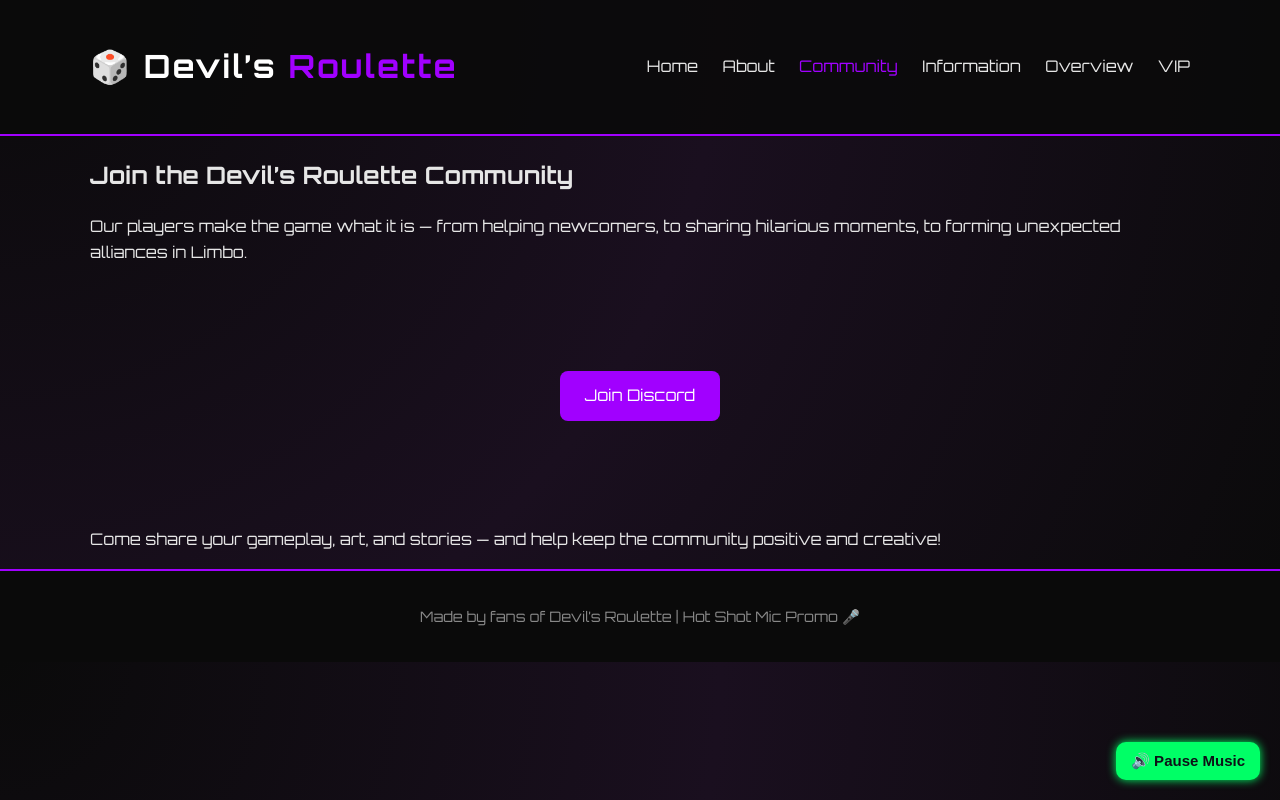
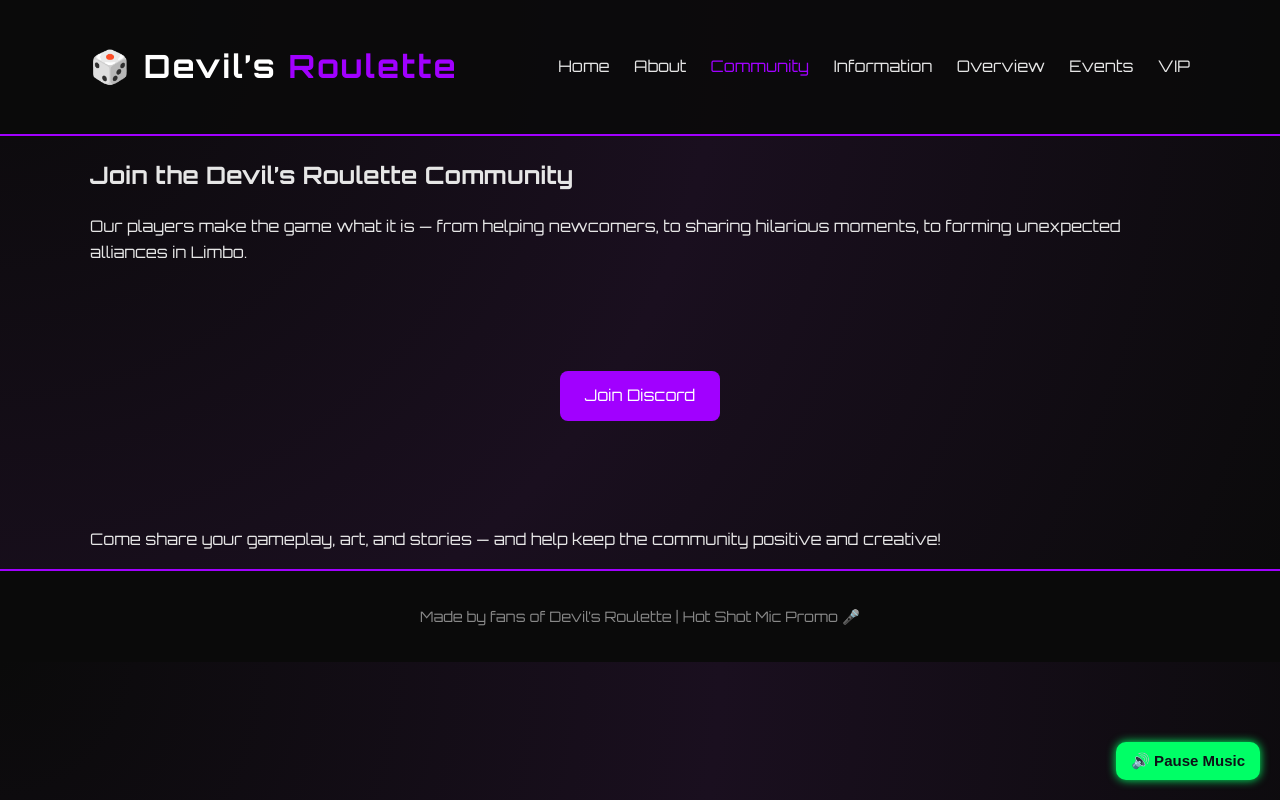
Before and after one commit to Dakotafever/Dakotas-Management, a plain HTML site: page community.html in a window 1280 px wide. Drawn offline with Linux system fonts and the light colour scheme; files whose address does not match are found by name.

Commit message:
Update community.html

```diff
--- a/community.html
+++ b/community.html
@@ -26,6 +26,7 @@
         <a href="community.html" class="active">Community</a>
         <a href="information.html">Information</a>
         <a href="overview.html">Overview</a>
+        <a href="event.html">Events</a>
         <a href="behindtheseens.html">VIP</a>
       </nav>
     </div>
```
